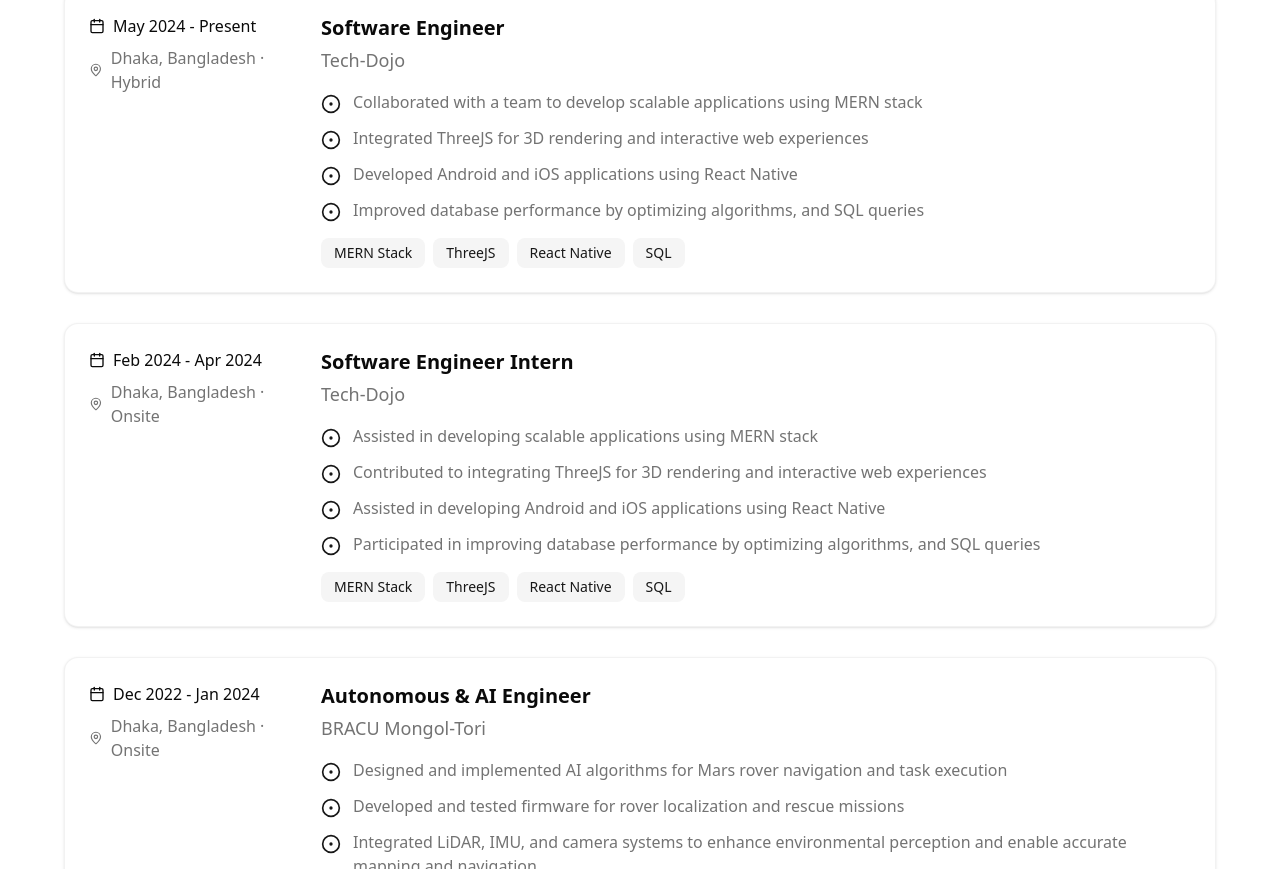
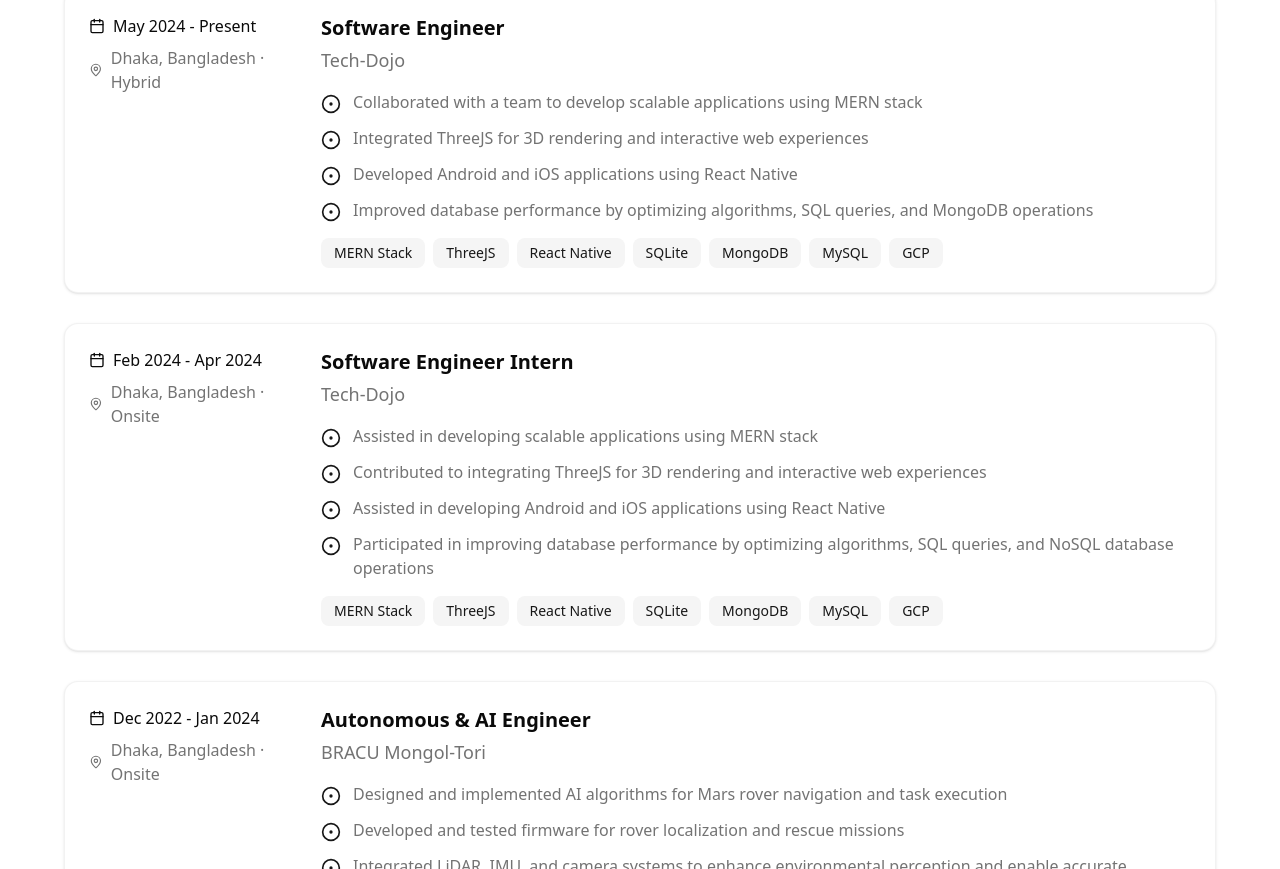
Before and after one commit to NafisRayan/NafisRayan-Portfolio, a Next.js app: page / in a window 1280 px wide. Shown: the part 1071-1940 px from the top of the page. Built offline with nearby package versions, Linux system fonts and the light colour scheme.

Commit message:
fix: update experience and skills sections to enhance clarity and include additional technologies

```diff
--- a/src/components/experience-section.tsx
+++ b/src/components/experience-section.tsx
@@ -15,9 +15,9 @@
 			"Collaborated with a team to develop scalable applications using MERN stack",
 			"Integrated ThreeJS for 3D rendering and interactive web experiences",
 			"Developed Android and iOS applications using React Native",
-			"Improved database performance by optimizing algorithms, and SQL queries",
+			"Improved database performance by optimizing algorithms, SQL queries, and MongoDB operations",
 		],
-		technologies: ["MERN Stack", "ThreeJS", "React Native", "SQL"],
+		technologies: ["MERN Stack", "ThreeJS", "React Native", "SQLite", "MongoDB", "MySQL", "GCP"],
 	},
 	{
 		title: "Software Engineer Intern",
@@ -28,9 +28,9 @@
 			"Assisted in developing scalable applications using MERN stack",
 			"Contributed to integrating ThreeJS for 3D rendering and interactive web experiences",
 			"Assisted in developing Android and iOS applications using React Native",
-			"Participated in improving database performance by optimizing algorithms, and SQL queries",
+			"Participated in improving database performance by optimizing algorithms, SQL queries, and NoSQL database operations",
 		],
-		technologies: ["MERN Stack", "ThreeJS", "React Native", "SQL"],
+		technologies: ["MERN Stack", "ThreeJS", "React Native", "SQLite", "MongoDB", "MySQL", "GCP"],
 	},
 	{
 		title: "Autonomous & AI Engineer",
--- a/src/components/projects-section.tsx
+++ b/src/components/projects-section.tsx
@@ -22,7 +22,7 @@
 		description: "Comprehensive fitness application with workout tracking, progress monitoring, social features, and personalized training plans.",
 		icon: Activity,
 		image: "/projects/Fitness Tracking App.png",
-tags: ["fitness", "mobile", "tracking", "health", "react-native", "wellness"],
+tags: ["fitness", "mobile", "tracking", "health", "react-native", "sqlite", "wellness"],
 		sourceCode: "#",
 		demoUrl: "#",
 	},
@@ -31,7 +31,7 @@
 		description: "Interactive e-learning platform with course management, progress tracking, and collaborative learning features for students and educators.",
 		icon: GraduationCap,
 		image: "/projects/ducational Learning Platform.png",
-tags: ["education", "e-learning", "react", "nodejs", "mongodb", "lms"],
+tags: ["education", "e-learning", "react", "nodejs", "firebase", "lms"],
 		sourceCode: "#",
 		demoUrl: "#",
 	},
@@ -58,7 +58,7 @@
 		description: "Mobile financial application with account management, transaction history, budgeting tools, and secure payment processing.",
 		icon: Smartphone,
 		image: "/projects/Fintech Mobile App.png",
-tags: ["fintech", "react-native", "mobile", "payments", "security", "banking"],
+tags: ["fintech", "react-native", "mobile", "payments", "security", "supabase", "banking"],
 		sourceCode: "#",
 		demoUrl: "#",
 	},
--- a/src/components/skills-section.tsx
+++ b/src/components/skills-section.tsx
@@ -23,18 +23,17 @@
             </h2>
             <div className="space-y-3 sm:space-y-4">
               <p className="text-sm sm:text-base lg:text-lg text-muted-foreground leading-relaxed">
-                I bring comprehensive full-stack development expertise with a strong foundation in both frontend and backend technologies, particularly the MERN stack and modern web development frameworks that enable me to build scalable, efficient applications delivering exceptional user experiences. From optimizing database performance to creating intuitive user interfaces, I tackle complex technical challenges with innovative solutions, seamlessly integrating various technologies while maintaining clean, maintainable code that demonstrates my ability to handle end-to-end application development.
+                I bring comprehensive full-stack development expertise with a strong foundation in both frontend and backend technologies, particularly the MERN stack and modern web frameworks. I excel in database design and optimization across multiple platforms including MongoDB, MySQL, SQLite, and modern cloud solutions like Supabase, GCP, and Firebase. I build scalable, efficient applications that deliver exceptional user experiences, from optimizing database performance to creating intuitive interfaces. I tackle complex technical challenges with innovative solutions while maintaining clean, maintainable code.
               </p>
               <div className="flex flex-wrap gap-1.5 sm:gap-2">
                 <span className="text-xs sm:text-sm text-primary px-2 sm:px-3 py-1 rounded-full bg-primary/10 inline-block">MERN Stack</span>
                 <span className="text-xs sm:text-sm text-primary px-2 sm:px-3 py-1 rounded-full bg-primary/10 inline-block">Next.js</span>
-                <span className="text-xs sm:text-sm text-primary px-2 sm:px-3 py-1 rounded-full bg-primary/10 inline-block">React</span>
-                <span className="text-xs sm:text-sm text-primary px-2 sm:px-3 py-1 rounded-full bg-primary/10 inline-block">Node.js</span>
-                <span className="text-xs sm:text-sm text-primary px-2 sm:px-3 py-1 rounded-full bg-primary/10 inline-block">Express</span>
                 <span className="text-xs sm:text-sm text-primary px-2 sm:px-3 py-1 rounded-full bg-primary/10 inline-block">TypeScript</span>
                 <span className="text-xs sm:text-sm text-primary px-2 sm:px-3 py-1 rounded-full bg-primary/10 inline-block">Python</span>
-                <span className="text-xs sm:text-sm text-primary px-2 sm:px-3 py-1 rounded-full bg-primary/10 inline-block">Flask</span>
-                <span className="text-xs sm:text-sm text-primary px-2 sm:px-3 py-1 rounded-full bg-primary/10 inline-block">Django</span>
+                <span className="text-xs sm:text-sm text-primary px-2 sm:px-3 py-1 rounded-full bg-primary/10 inline-block">MongoDB</span>
+                <span className="text-xs sm:text-sm text-primary px-2 sm:px-3 py-1 rounded-full bg-primary/10 inline-block">MySQL</span>
+                <span className="text-xs sm:text-sm text-primary px-2 sm:px-3 py-1 rounded-full bg-primary/10 inline-block">Supabase</span>
+                <span className="text-xs sm:text-sm text-primary px-2 sm:px-3 py-1 rounded-full bg-primary/10 inline-block">Firebase</span>
               </div>
             </div>
           </div>
@@ -46,18 +45,15 @@
             </h2>
             <div className="space-y-3 sm:space-y-4">
               <p className="text-sm sm:text-base lg:text-lg text-muted-foreground leading-relaxed">
-                My primary expertise lies in React Native development, enabling me to create efficient, high-performance mobile applications for both Android and iOS platforms using a single codebase while leveraging React Native&apos;s powerful ecosystem and my JavaScript/TypeScript skills to build native-quality mobile experiences. With React Native as my main mobile development framework, I excel at creating complex, feature-rich applications while maintaining clean, maintainable code, and I also have experience with Flutter for specific project requirements, implementing offline capabilities, real-time features, and intuitive user interfaces that deliver exceptional mobile experiences across platforms.
+                My primary expertise lies in React Native development, enabling me to create efficient, high-performance mobile applications for both Android and iOS platforms using a single codebase. I leverage React Native&apos;s powerful ecosystem and my JavaScript/TypeScript skills to build native-quality mobile experiences. I excel at creating complex, feature-rich applications while maintaining clean code, with additional experience in Flutter for specific project requirements.
               </p>
               <div className="flex flex-wrap gap-1.5 sm:gap-2">
                 <span className="text-xs sm:text-sm text-primary px-2 sm:px-3 py-1 rounded-full bg-primary/10 inline-block">React Native</span>
                 <span className="text-xs sm:text-sm text-primary px-2 sm:px-3 py-1 rounded-full bg-primary/10 inline-block">JavaScript</span>
                 <span className="text-xs sm:text-sm text-primary px-2 sm:px-3 py-1 rounded-full bg-primary/10 inline-block">TypeScript</span>
                 <span className="text-xs sm:text-sm text-primary px-2 sm:px-3 py-1 rounded-full bg-primary/10 inline-block">Expo</span>
-                <span className="text-xs sm:text-sm text-primary px-2 sm:px-3 py-1 rounded-full bg-primary/10 inline-block">Android Development</span>
-                <span className="text-xs sm:text-sm text-primary px-2 sm:px-3 py-1 rounded-full bg-primary/10 inline-block">iOS Development</span>
                 <span className="text-xs sm:text-sm text-primary px-2 sm:px-3 py-1 rounded-full bg-primary/10 inline-block">Flutter</span>
                 <span className="text-xs sm:text-sm text-primary px-2 sm:px-3 py-1 rounded-full bg-primary/10 inline-block">Mobile UI/UX</span>
-                <span className="text-xs sm:text-sm text-primary px-2 sm:px-3 py-1 rounded-full bg-primary/10 inline-block">Progressive Web Apps</span>
               </div>
             </div>
           </div>
@@ -67,17 +63,13 @@
             <h2 className="text-xl sm:text-2xl md:text-3xl lg:text-4xl xl:text-5xl font-light text-foreground">
               3D Graphics & Game Development
             </h2>
-            <div className="flex items-center gap-2 text-primary mb-2">
-              <span className="text-xs sm:text-sm text-muted-foreground">3D Modeling & Interactive Visualization</span>
-            </div>
             <div className="space-y-3 sm:space-y-4">
               <p className="text-sm sm:text-base lg:text-lg text-muted-foreground leading-relaxed">
-                I specialize in creating immersive 3D experiences using Three.js for interactive web applications and Blender for professional 3D modeling and animations. My expertise combines technical proficiency with creative vision to develop stunning 3D visualizations, interactive environments, and engaging visual experiences that push the boundaries of web-based graphics and bring complex ideas to life through compelling 3D presentations.
+                I specialize in creating immersive 3D experiences using Three.js for interactive web applications and Blender for professional 3D modeling and animations. My expertise combines technical proficiency with creative vision to develop stunning 3D visualizations and interactive environments. I push the boundaries of web-based graphics to bring complex ideas to life through compelling 3D presentations.
               </p>
               <div className="flex flex-wrap gap-1.5 sm:gap-2">
                 <span className="text-xs sm:text-sm text-primary px-2 sm:px-3 py-1 rounded-full bg-primary/10 inline-block">Three.js</span>
                 <span className="text-xs sm:text-sm text-primary px-2 sm:px-3 py-1 rounded-full bg-primary/10 inline-block">Blender</span>
-                <span className="text-xs sm:text-sm text-primary px-2 sm:px-3 py-1 rounded-full bg-primary/10 inline-block">3D Graphics</span>
                 <span className="text-xs sm:text-sm text-primary px-2 sm:px-3 py-1 rounded-full bg-primary/10 inline-block">WebGL</span>
                 <span className="text-xs sm:text-sm text-primary px-2 sm:px-3 py-1 rounded-full bg-primary/10 inline-block">3D Animation</span>
                 <span className="text-xs sm:text-sm text-primary px-2 sm:px-3 py-1 rounded-full bg-primary/10 inline-block">Interactive Design</span>
@@ -90,12 +82,9 @@
             <h2 className="text-xl sm:text-2xl md:text-3xl lg:text-4xl xl:text-5xl font-light text-foreground">
               AI/ML Solutions
             </h2>
-            <div className="flex items-center gap-2 text-primary mb-2">
-              <span className="text-xs sm:text-sm text-muted-foreground">Machine Learning & Intelligent Applications</span>
-            </div>
             <div className="space-y-3 sm:space-y-4">
               <p className="text-sm sm:text-base lg:text-lg text-muted-foreground leading-relaxed">
-                I develop intelligent applications and machine learning solutions using Flask for robust backend services, while creating interactive AI interfaces with Gradio and Streamlit for seamless user experiences. From computer vision algorithms to autonomous systems, I combine advanced AI technologies with practical implementation skills to build powerful, user-friendly applications that leverage machine learning capabilities to solve real-world problems and deliver intelligent automation solutions.
+                I develop intelligent applications and machine learning solutions using Flask for robust backend services, while creating interactive AI interfaces with Gradio and Streamlit for seamless user experiences. From computer vision algorithms to autonomous systems, I combine advanced AI technologies with practical implementation skills. I build powerful, user-friendly applications that leverage machine learning capabilities to solve real-world problems.
               </p>
               <div className="flex flex-wrap gap-1.5 sm:gap-2">
                 <span className="text-xs sm:text-sm text-primary px-2 sm:px-3 py-1 rounded-full bg-primary/10 inline-block">Flask</span>
@@ -103,7 +92,6 @@
                 <span className="text-xs sm:text-sm text-primary px-2 sm:px-3 py-1 rounded-full bg-primary/10 inline-block">Streamlit</span>
                 <span className="text-xs sm:text-sm text-primary px-2 sm:px-3 py-1 rounded-full bg-primary/10 inline-block">Computer Vision</span>
                 <span className="text-xs sm:text-sm text-primary px-2 sm:px-3 py-1 rounded-full bg-primary/10 inline-block">Machine Learning</span>
-                <span className="text-xs sm:text-sm text-primary px-2 sm:px-3 py-1 rounded-full bg-primary/10 inline-block">AI Integration</span>
                 <span className="text-xs sm:text-sm text-primary px-2 sm:px-3 py-1 rounded-full bg-primary/10 inline-block">Python</span>
               </div>
             </div>
```
